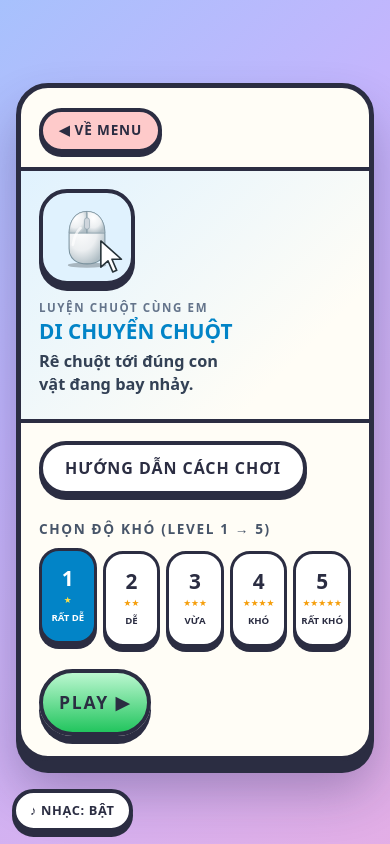
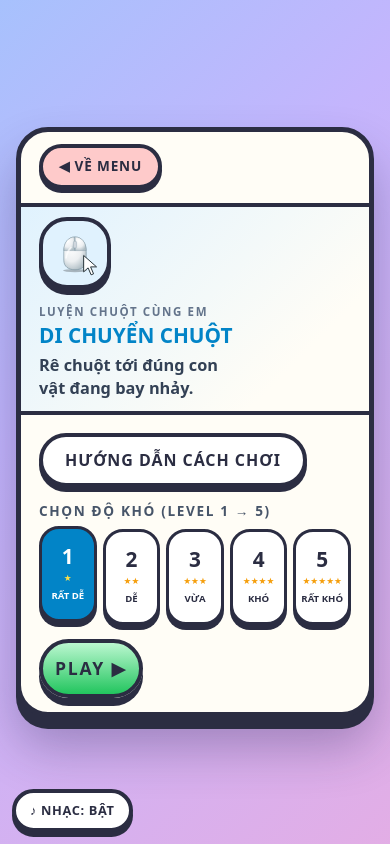
Before and after one commit to thanhliemcnttedu-cpu/luyenchuot, a plain HTML site: page index.html in a window 390 px wide. Both pictures are taken after a click on the button 195 px from the left and 136 px from the top of the page. Drawn offline with Linux system fonts and the light colour scheme.

Commit message:
Sửa giao diện màn hướng dẫn trên màn hình thấp và nút nhạc trên điện thoại
- Thu gọn màn hướng dẫn khi chiều cao màn hình dưới 900 px, để nút PLAY của Bài 8 và Bài 9 nằm trong khung nhìn, không cần cuộn.
- Thu nhỏ thêm trên điện thoại (chiều rộng 480 px trở xuống).
- Chừa khoảng đệm dưới danh sách bài trên màn hình 640 px trở xuống, để nút NHẠC không che thẻ cuối.

Co-Authored-By: Claude Haiku 5.5 <noreply@anthropic.com>

```diff
--- a/index.html
+++ b/index.html
@@ -535,6 +535,25 @@
         .lv-btn .stars { font-size: .8rem; white-space: nowrap; }
         .lv-btn > span:last-child { white-space: nowrap; }
         .intro-play { width: auto; margin-bottom: clamp(20px, 3vw, 32px); }
+        /* Màn hình thấp: thu gọn màn hướng dẫn để nút PLAY luôn nằm trong khung nhìn, không cần cuộn */
+        @media (max-height: 900px) {
+            .intro-head { padding-top: 12px; padding-bottom: 14px; }
+            .intro-icon { width: 84px; height: 84px; }
+            .intro-card > .intro-back { margin-top: 12px; }
+            .intro-levels-title { margin-top: 14px; }
+            .intro-levels { margin-top: 8px; }
+            .intro-opts { margin-top: 8px; }
+            .lv-btn { min-height: 84px; }
+            .intro-play { margin-top: 14px; margin-bottom: 18px; padding: 12px; }
+        }
+        @media (max-width: 480px) and (max-height: 900px) {
+            .op-btn { padding: 7px 8px; }
+            .op-btn b { font-size: .95rem; }
+            .lv-btn { min-height: 76px; }
+            .intro-head { padding-top: 10px; padding-bottom: 10px; }
+            .intro-icon { width: 72px; height: 72px; }
+            .intro-play { margin-bottom: 14px; }
+        }
         @media (max-width: 480px) {
             .intro-levels { gap: 6px; }
             .lv-btn { min-height: 96px; }
@@ -758,6 +777,10 @@
             background: var(--c); color: #fff; font-family: 'Fredoka', 'Be Vietnam Pro', sans-serif; font-weight: 600;
             padding: 6px 16px; border-radius: 999px; font-size: .95rem;
             box-shadow: 0 4px 0 rgba(0,0,0,.18);
+        }
+        /* Điện thoại: chừa chỗ dưới danh sách để nút NHẠC không che thẻ cuối */
+        @media (max-width: 640px) {
+            #home-screen .lesson-grid { margin-bottom: 72px; }
         }
         @media (max-width: 480px) {
             .lesson-card { padding: 14px; gap: 12px; }
```
